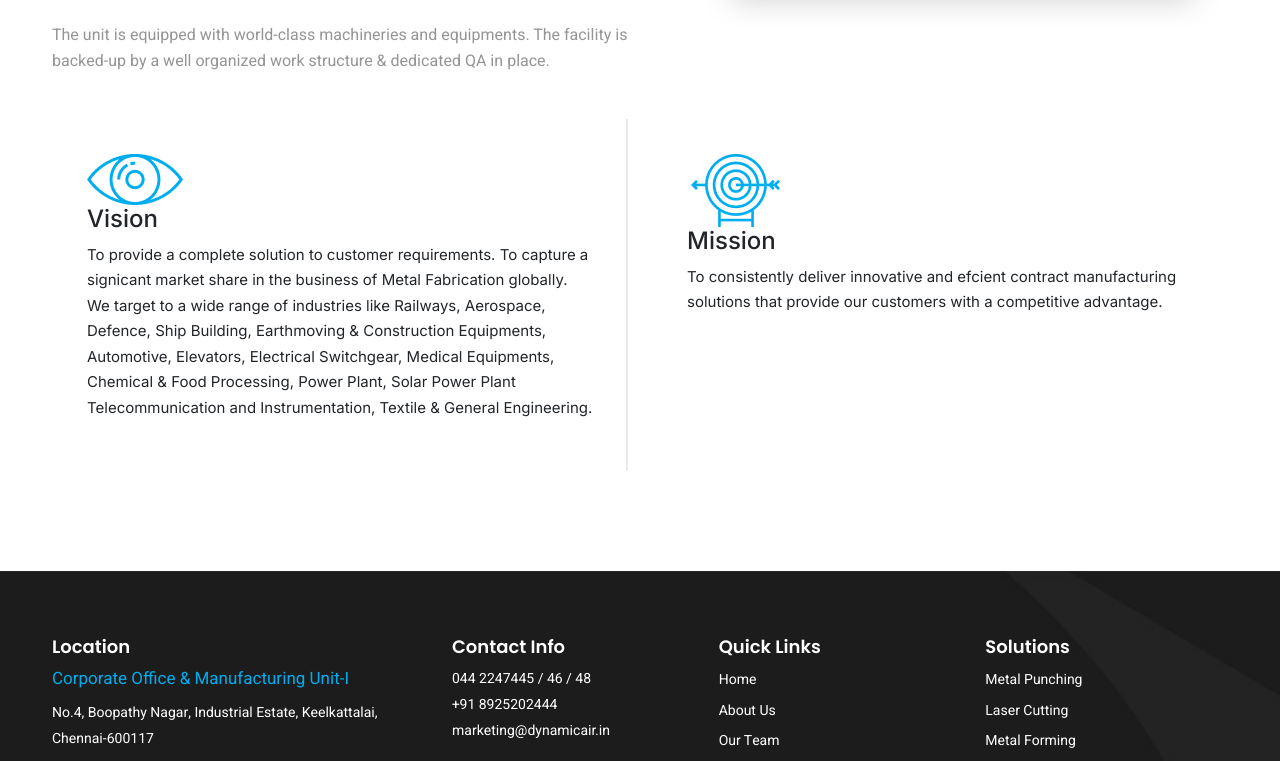
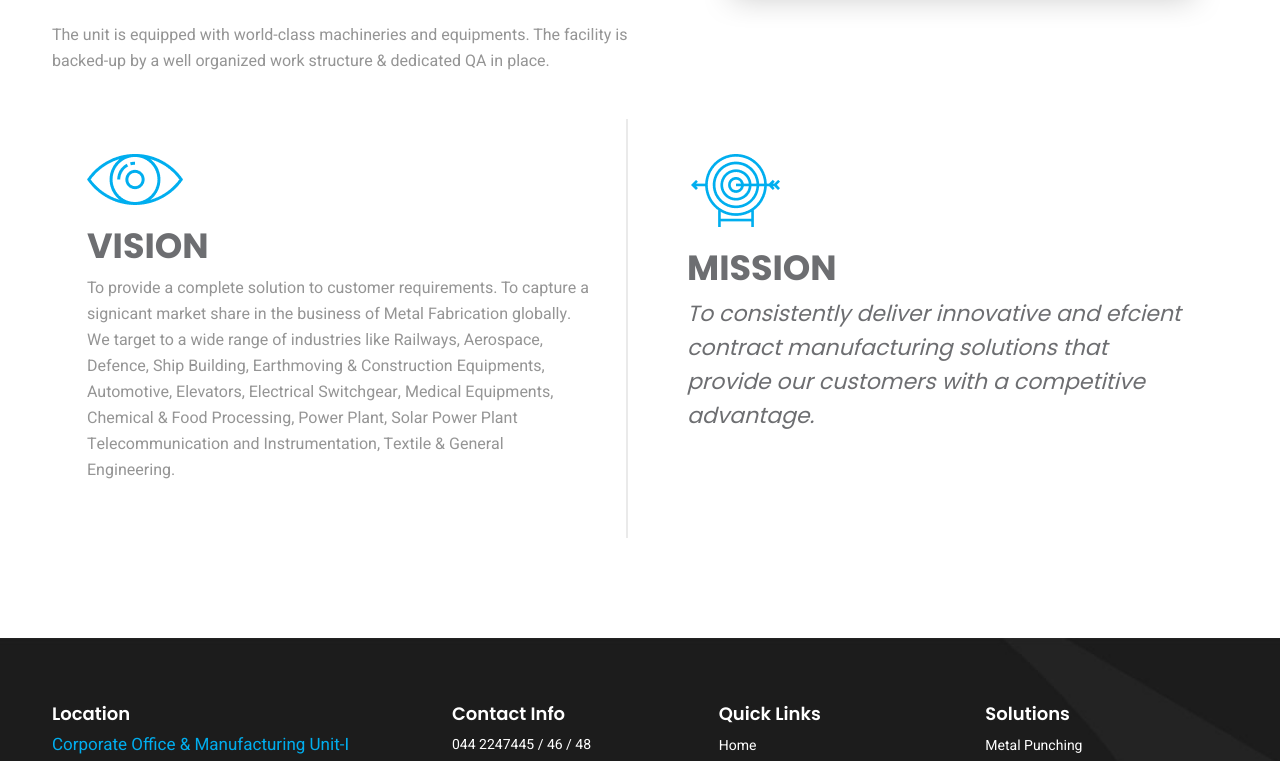
Before and after one commit to vetri-pixel/dynamicair, a React (Create React App) app: page /about-us/company-profile in a window 1280 px wide. Shown: the part 1123-1884 px from the top of the page. Built offline with nearby package versions, Linux system fonts and the light colour scheme.

Commit message:
added map and form

```diff
--- a/package.json
+++ b/package.json
@@ -11,6 +11,7 @@
     "@testing-library/user-event": "^13.5.0",
     "aos": "^2.3.4",
     "bootstrap": "^5.1.3",
+    "google-map-react": "^2.1.10",
     "react": "^17.0.2",
     "react-bootstrap": "^2.1.2",
     "react-dom": "^17.0.2",
--- a/src/App.css
+++ b/src/App.css
@@ -354,4 +354,28 @@ section.copywrite{padding:10px 0px;}
 .vison:before{position:absolute;content: "";right:0;top:0;width:2px;background-color: #EAEAEA;height: 100%;}
 .mison{padding: 35px;}
 
-.vison-mison h4{}
+.vison-mison h4{font-family: 'Poppins', sans-serif !important;
+  font-weight: 700;
+  color: #6d6e71;
+  font-size: 35px;
+  text-transform: uppercase;
+  display:block;
+  margin-top: 20px;}
+
+  .vison-mison p{font-family: 'Poppins', sans-serif !important;
+    font-weight: 400;
+    color: #6d6e71;
+    font-size: 22px;
+    font-style: italic;
+    margin-bottom: 20px;
+    line-height: 34px;}
+
+  .vison p{font-family: 'Heebo', sans-serif !important;font-weight: 400;color: #959595;font-size: 16px;font-style: normal;line-height: 26px;}
+
+  .cont-usall{box-shadow: 0px 0px 50px 0px rgba(0, 0, 0, 0.2);}
+
+  .get-intoch{padding: 40px;}
+
+  .adress-layr{padding: 40px;}
+
+  .adress-layr{background-color: #00aeef;}
--- a/src/App.js
+++ b/src/App.js
@@ -11,6 +11,7 @@ import 'video-react/dist/video-react.css';
 import Header from './component/Header';
 import HomePage from './component/home';
 import CompanyProfile from "./component/CompanyProfile";
+import Contactus from "./component/Contactus";
 import Footer from './component/Footer';
 
 function App() {
@@ -23,6 +24,7 @@ function App() {
         <Routes>
           <Route path="/" element={<HomePage />} />
           <Route path="about-us/company-profile" element={<CompanyProfile />} />
+          <Route path="contact-us" element={<Contactus />} />
         </Routes>
         <Footer/>
     </Router>
--- /dev/null
+++ b/src/component/Addressmap.js
@@ -0,0 +1,10 @@
+import React from 'react';
+
+export default function Addressmap() {
+
+  return (
+    <div className="google-map-code">
+      { <div dangerouslySetInnerHTML={{__html: '<iframe src="https://www.google.com/maps/embed?pb=!1m18!1m12!1m3!1d3777.6302840296116!2d80.18567913442996!3d12.951154020617402!2m3!1f0!2f0!3f0!3m2!1i1024!2i768!4f13.1!3m3!1m2!1s0x3a5266efd3ffffff%3A0x268939083f42f014!2sDYNAMIC%20AIR%20ENGINEERING!5e0!3m2!1sen!2sin!4v1647441413975!5m2!1sen!2sin" width="100%" height="450" style="border:0;" allowfullscreen="" loading="lazy"></iframe>'}}/> }
+    </div>
+  )
+}
--- a/src/component/CompanyProfile.js
+++ b/src/component/CompanyProfile.js
@@ -1,4 +1,4 @@
-import React from 'react'
+import React from 'react';
 import { Container, Row, Col } from 'react-bootstrap';
 import {Link} from "react-router-dom";
 import banner_image from '../images/inner-banner-1.jpg';
@@ -21,7 +21,7 @@ export default function CompanyProfile() {
     <li> / </li>
     <li> About us </li>
     <li> / </li>
-    <li class="active">Company Profile</li>
+    <li className="active">Company Profile</li>
     </ul>
     </Col>
     </Row>
@@ -67,7 +67,7 @@ The unit is equipped with world-class machineries and equipments. The facility i
 <Col className='vison-mison row'>
 
 <Col className='col-lg-6'>
-<Col className='vison'>
+<Col className='vison' data-aos="fade-right" data-aos-duration="1000" data-aos-delay="200">
 <img src={vison_icon}/>
 <h4>Vision</h4>
 <p>To provide a complete solution to customer requirements. To capture a signicant market share in the business of Metal Fabrication globally.<br></br>
@@ -76,7 +76,7 @@ We target to a wide range of industries like Railways, Aerospace, Defence, Ship
 </Col>
 
 <Col className='col-lg-6'>
-<Col className='mison'>
+<Col className='mison' data-aos="fade-left" data-aos-duration="1000" data-aos-delay="200">
 <img src={mison_icon}/>
 <h4>Mission</h4>
 <p>To consistently deliver innovative and efcient contract manufacturing solutions that provide our customers with a competitive advantage.</p>
--- /dev/null
+++ b/src/component/Contactus.js
@@ -0,0 +1,79 @@
+import React from 'react';
+import { Container, Row, Col } from 'react-bootstrap';
+import {Link} from "react-router-dom";
+import banner_image from '../images/inner-banner-2.jpg';
+import Addressmap from './Addressmap';
+
+export default function Contactus() {
+  return (
+    <div>
+
+    <section className='inner-banner'>
+    <img src={banner_image}/>
+    <Col className='banner-sector'>
+    <Container>
+    <Row>
+    <Col className='ban-cnt'>
+    <h1 data-aos="fade-right" data-aos-duration="1000" data-aos-delay="200">
+    Contact Us
+    </h1>
+    <ul data-aos="fade-right" data-aos-duration="1000" data-aos-delay="300">
+    <li><Link to='/'>Home</Link></li>
+    <li> / </li>
+    <li className="active">Contact Us</li>
+    </ul>
+    </Col>
+    </Row>
+    </Container>
+    </Col>
+    </section>
+
+    <section className="contact-us">
+    <Container>
+    <Row>
+
+    <Col className='cont-usall'>
+    <Row>
+
+    <Col className='col-lg-7'>
+    <Col className='get-intoch'>
+    <div className="common-second-title"><h3>Get in Touch</h3></div>
+    <div className="row">
+    <div className="col-sm-12 col-md-6 col-lg-6">
+    <input type="text" className="form-control" placeholder="Enter your Name" />
+    </div>
+    <div className="col-sm-12 col-md-6 col-lg-6">
+    <input type="email" className="form-control" placeholder="Enter your Mail" />
+    </div>
+    <div className="col-sm-12 col-md-6 col-lg-6">
+    <input type="text" className="form-control" placeholder="Enter your Pgone Number" />
+    </div>
+    <div className="col-sm-12 col-md-6 col-lg-6">
+    <input type="text" className="form-control" placeholder="Enter your Location" />
+    </div>
+    <div className="col-sm-12 col-md-12 col-lg-12">
+    <textarea className="form-control" placeholder="Enter your Message"></textarea>
+    <button type="submit">Submit</button>
+    </div>
+    </div>
+    </Col>
+    </Col>
+
+    <Col className='col-lg-5 p-0'>
+    <Col className='adress-layr'>
+    <div className="common-second-title white"><h3>Reach Us</h3></div>
+    </Col>
+    </Col>
+
+    </Row>
+    </Col>
+
+    </Row>
+    </Container>
+    </section>
+
+     <Addressmap/>
+
+    </div>
+  )
+}
--- a/src/component/Header.js
+++ b/src/component/Header.js
@@ -39,7 +39,7 @@ export default function Header() {
             </NavDropdown>
             <Nav.Link href="#">Clients</Nav.Link>
             <Nav.Link href="#">Testimonials</Nav.Link>
-            <Nav.Link href="#">Contact Us</Nav.Link>
+            <Nav><Link to='contact-us'>Contact Us</Link></Nav>
           </Nav>
         </Navbar.Collapse>
       </Container>
--- a/src/component/banner.js
+++ b/src/component/banner.js
@@ -19,7 +19,7 @@ function banner () {
           <span>Sheet Metal </span>
           <span>Fabrication</span>
           </h1>
-          <div class="comn-butn"><a href="">Read More</a><div></div></div>
+          <div className="comn-butn"><a href="">Read More</a><div></div></div>
           </Row>
         </Container>
 
```
Also changed, not shown: src/images/inner-banner-2.jpg (added), 1 other file (tests, documents, lock files or other folders).
